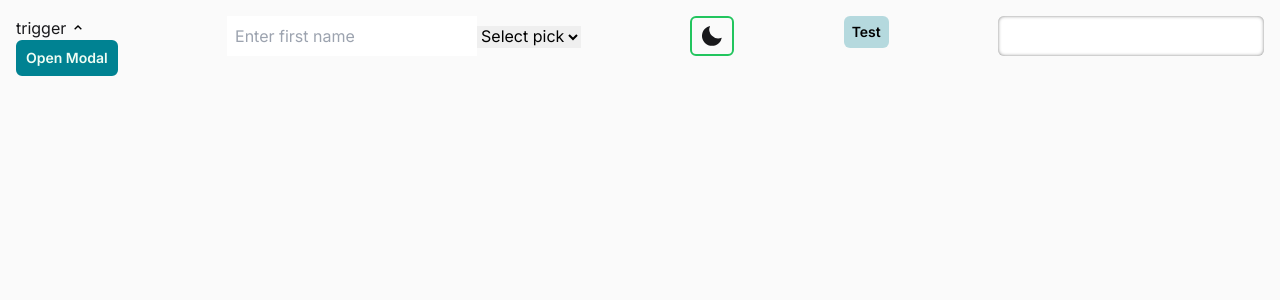
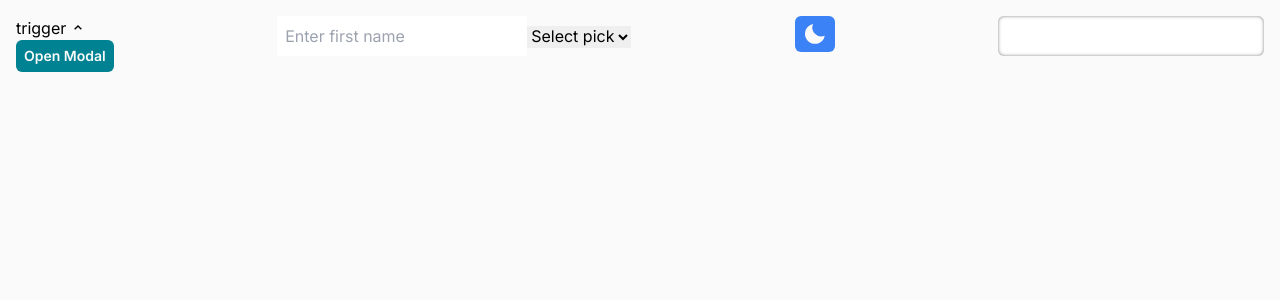
Before and after one commit to samueltanner/mak, a Next.js app: page / in a window 1280 px wide. Shown: the top 300 px of the page. Built offline with nearby package versions, Linux system fonts and the light colour scheme.

Commit message:
simplifies button

```diff
--- a/src/app/_hooks/useMakUi/components/Button.tsx
+++ b/src/app/_hooks/useMakUi/components/Button.tsx
@@ -1,14 +1,15 @@
 "use client"
-import { forwardRef, useEffect, useState } from "react"
+import { forwardRef, useEffect, useMemo, useState } from "react"
 import { InLineLoader } from "./InLineLoader"
-import { useMakUi } from "../context/MakUiContext"
+import { MakUiClassNameHelper, useMakUi } from "../context/MakUiContext"
 import {
   MakUiInteraction,
   MakUiState,
   MakUiVariant,
 } from "../types/default-types"
-import { MakUiVerboseTheme } from "../types/ui-types"
-import { MakUiButtonConfig } from "../types/component-types"
+import { MakUiSimpleTheme, MakUiVerboseTheme } from "../types/ui-types"
+
+import { MakUiRootComponentConfig } from "../types/component-types"
 
 interface ButtonProps {
   text?: string
@@ -74,6 +75,7 @@ interface ButtonProps {
   iconSide?: "left" | "right"
   wrapButtonText?: boolean
   keepStatusVisible?: boolean
+  showFocusRing?: boolean
 }
 
 type ButtonStates = {
@@ -97,7 +99,7 @@ type ButtonInteractions = {
 const buttonClassName = ({
   text,
   buttonStyle,
-  textStyle = "secondary",
+  textStyle = "primary",
   borderStyle = buttonStyle,
   buttonStates,
   width = "fit",
@@ -108,6 +110,7 @@ const buttonClassName = ({
   buttonConfig,
   theme,
   showFocusRing = true,
+  mcn,
 }: {
   text: boolean
   buttonStyle: MakUiVariant
@@ -119,14 +122,34 @@ const buttonClassName = ({
   border?: boolean
   customClassName?: string
   customTextClassName?: string
-  buttonConfig: MakUiButtonConfig
-  theme: MakUiVerboseTheme
+  buttonConfig: MakUiRootComponentConfig
+  theme: MakUiSimpleTheme
   showFocusRing?: boolean
+  mcn: MakUiClassNameHelper
 }) => {
   const textPalette = theme.text
   const colorPalette = theme.color
   const borderPalette = theme.border
   const themePalette = theme.theme
+
+  // console.log({
+  //   mcn: mcn("dark:text-primary", {
+  //     type: "button",
+  //     states: ["disabled", "hover", "focus"],
+  //     theme: "light",
+  //   }),
+  // })
+
+  const className = mcn(
+    `mak(dark:text-${textStyle} bg-${buttonStyle} border-${borderStyle} focus:focus-ring-primary focus:ring-offset-theme-primary) focus:ring-2 focus:ring-offset-2 border-4`,
+    {
+      type: "button",
+      states: ["disabled", "hover", "focus"],
+      theme: "light",
+    }
+  )
+
+  return className
 
   const { state: buttonState, disabled, selected, active, focus } = buttonStates
 
@@ -138,7 +161,7 @@ const buttonClassName = ({
   const textVariantObject = textPalette?.[textStyle]
   const borderVariantObject = borderPalette?.[borderStyle]
 
-  const baseClass = `${buttonConfig.className} fade-in-out ${
+  const baseClass = `${buttonConfig.className} ${
     disabled && "cursor-not-allowed"
   }`
   const textClass = `font-semibold text-${textVariantObject?.base} text-sm hover:text-${textVariantObject?.hover}`
@@ -222,9 +245,10 @@ const Button = forwardRef(
       iconSide = "left",
       wrapButtonText = false,
       keepStatusVisible = false,
+      showFocusRing = true,
     } = buttonProps
 
-    const { verboseTheme, buttonConfig } = useMakUi()
+    const { simpleTheme, componentConfig, mcn } = useMakUi()
 
     const status = isLoading || isError || isSuccess
     const [showStatus, setShowStatus] = useState<boolean>(!!status)
@@ -248,7 +272,7 @@ const Button = forwardRef(
       }
     }, [isLoading, isError, isSuccess])
 
-    const buttonStyle = () => {
+    const buttonStyle = useMemo(() => {
       if (buttonType) return buttonType
       if (secondary) return "secondary"
       if (tertiary) return "tertiary"
@@ -260,9 +284,9 @@ const Button = forwardRef(
       if (custom) return "custom"
       if (primary) return "primary"
       return "primary"
-    }
+    }, [])
 
-    const textStyle = () => {
+    const textStyle = useMemo(() => {
       if (textType) return textType
       if (textSecondary) return "secondary"
       if (textTertiary) return "tertiary"
@@ -273,10 +297,10 @@ const Button = forwardRef(
       if (textInfo) return "info"
       if (textCustom) return "custom"
       if (textPrimary) return "primary"
-      return "secondary"
-    }
+      return "primary"
+    }, [])
 
-    const borderStyle = () => {
+    const borderStyle = useMemo(() => {
       if (borderType) return borderType
       if (borderSecondary) return "secondary"
       if (borderTertiary) return "tertiary"
@@ -287,8 +311,8 @@ const Button = forwardRef(
       if (borderInfo) return "info"
       if (borderCustom) return "custom"
       if (borderPrimary) return "primary"
-      return buttonStyle()
-    }
+      return buttonStyle
+    }, [])
 
     const isDisabled = disabled || isLoading
 
@@ -317,26 +341,54 @@ const Button = forwardRef(
       return "Submit"
     }
 
-    const computedButtonClassName = buttonClassName({
-      text: !!displayTextOrChildren(),
-      buttonStyle: buttonStyle(),
-      textStyle: textStyle(),
-      borderStyle: borderStyle(),
-      buttonStates: currentButtonState(),
-      width,
-      outlined,
-      border,
-      customClassName: className,
-      customTextClassName: textClassName,
-      buttonConfig,
-      theme: verboseTheme,
-    })
+    // const computedButtonClassName = buttonClassName({
+    //   text: !!displayTextOrChildren(),
+    //   buttonStyle: buttonStyle(),
+    //   textStyle: textStyle(),
+    //   borderStyle: borderStyle(),
+    //   buttonStates: currentButtonState(),
+    //   width,
+    //   outlined,
+    //   border,
+    //   customClassName: className,
+    //   customTextClassName: textClassName,
+    //   buttonConfig: componentConfig.buttonConfig,
+    //   theme: simpleTheme,
+    //   mcn: mcn,
+    // })
 
     const handleClick = () => {
       if (!isDisabled && onClick) {
         onClick()
       }
     }
+
+    const { makClassNames, classNames } = useMemo(() => {
+      if (showFocusRing) {
+        return {
+          makClassNames: `focus:focus-ring-${buttonStyle} focus:ring-offset-theme-primary`,
+          classNames: `focus:ring-2 focus:ring-offset-2`,
+        }
+      } else {
+        return {
+          makClassNames: "",
+          classNames: "",
+        }
+      }
+    }, [showFocusRing])
+
+    const cn = useMemo(() => {
+      return mcn(
+        `mak(dark:text-${textStyle} bg-${buttonStyle} border-${borderStyle})`,
+        {
+          type: "button",
+          states: ["disabled", "hover", "focus"],
+          theme: "light",
+          makClassNames,
+          classNames,
+        }
+      )
+    }, [])
 
     return (
       <button
@@ -383,7 +435,7 @@ const Button = forwardRef(
             focus: false,
           })
         }}
-        className={`flex items-center justify-center gap-1 ${computedButtonClassName} `}
+        className={`flex items-center justify-center gap-1 ${cn} `}
         disabled={isDisabled}
         type={type}
         id={id}
@@ -425,4 +477,5 @@ const Button = forwardRef(
 )
 
 Button.displayName = "Button"
+
 export default Button
--- a/src/app/_hooks/useMakUi/constants/ui-constants.ts
+++ b/src/app/_hooks/useMakUi/constants/ui-constants.ts
@@ -249,7 +249,8 @@ export const makUiDefaultStates: MakUiDefaultStateColors = {
 }
 
 export const defaultButtonConfig: MakUiRootComponentConfigInput = {
-  className: "h-fit w-fit px-2 py-1 text-sm rounded-md font-semibold",
+  className:
+    "h-fit w-fit px-2 py-1 text-sm rounded-md font-semibold fade-in-out",
   enabledStates: ["hover", "focus", "disabled"],
 }
 
--- a/src/app/_hooks/useMakUi/context/MakUiContext.tsx
+++ b/src/app/_hooks/useMakUi/context/MakUiContext.tsx
@@ -17,7 +17,6 @@ import {
   MakUiSimpleTheme,
   MakUiStateShades,
   MakUiThemeKey,
-  MakUiThemeKeySH,
   MakUiThemeShades,
   MakUiVerbosePalette,
   MakUiVerboseTheme,
@@ -30,7 +29,9 @@ import {
   defaultComponentConfig,
 } from "../constants/ui-constants"
 import {
+  MakUiComponentConfig,
   MakUiComponentConfigInput,
+  MakUiRootComponentConfig,
   MakUiRootComponentConfigInput,
 } from "../types/component-types"
 import { isEmptyObject } from "@/globals/global-helper-functions"
@@ -121,12 +122,30 @@ const MakUiProviderChild = ({
     (themeMode as MakUiThemeKey | undefined) || defaultTheme
 
   const componentConfig = useMemo(() => {
-    const configObject = {} as MakUiComponentConfigInput
-    for (const key of htmlElements) {
-      const configKey = `${key}Config` as keyof MakUiComponentConfigInput
-      configObject[configKey] =
-        componentConfigInput?.[configKey] || defaultComponentConfig[configKey]
+    const configObject: MakUiComponentConfig = {
+      buttonConfig:
+        (componentConfigInput?.buttonConfig as MakUiRootComponentConfig) ||
+        defaultComponentConfig.buttonConfig,
+      inputConfig:
+        (componentConfigInput?.inputConfig as MakUiRootComponentConfig) ||
+        defaultComponentConfig.inputConfig,
+      textConfig:
+        (componentConfigInput?.textConfig as MakUiRootComponentConfig) ||
+        defaultComponentConfig.textConfig,
+      selectConfig:
+        (componentConfigInput?.selectConfig as MakUiRootComponentConfig) ||
+        defaultComponentConfig.selectConfig,
+      formConfig:
+        (componentConfigInput?.formConfig as MakUiRootComponentConfig) ||
+        defaultComponentConfig.formConfig,
+      dialogConfig:
+        (componentConfigInput?.dialogConfig as MakUiRootComponentConfig) ||
+        defaultComponentConfig.dialogConfig,
+      textareaConfig:
+        (componentConfigInput?.textareaConfig as MakUiRootComponentConfig) ||
+        defaultComponentConfig.textareaConfig,
     }
+
     return configObject
   }, [JSON.stringify(componentConfigInput)])
 
@@ -165,7 +184,7 @@ const MakUiProviderChild = ({
     {} as MakUiVerboseTheme
   )
 
-  const [safeList, setSafeList] = useState<any[]>([])
+  // const [safeList, setSafeList] = useState<any[]>([])
 
   const formattingThemes =
     isEmptyObject(simpleTheme) ||
@@ -183,10 +202,10 @@ const MakUiProviderChild = ({
   const { simplePalette, verbosePalette } = palettesMemo
 
   const makClassName = (
-    className: MakUiClassNameHelperClassNames,
+    className: MakUiClassNameHelperClassNames | undefined,
     options?: MakUiClassNameHelperOptions
   ) => {
-    const { type, states, theme } = options || {}
+    const { type, states, theme, makClassNames, classNames } = options || {}
     const configKey: keyof MakUiComponentConfigInput = type
       ? `${type}Config`
       : "buttonConfig"
@@ -199,38 +218,40 @@ const MakUiProviderChild = ({
       string: className,
       verbosePalette,
       enabledStates,
-      defaultConfig,
+      defaultConfig: type ? defaultConfig : undefined,
       themeMode: defaultTheme,
+      makClassNames,
+      classNames,
     })
   }
 
-  useEffect(() => {
-    const safeList = getTwConfigSafelist({
-      simplePalette,
-      enabledTwVariants,
-    })
+  // useEffect(() => {
+  //   const safeList = getTwConfigSafelist({
+  //     simplePalette,
+  //     enabledTwVariants,
+  //   })
 
-    setSafeList(safeList)
-  }, [])
+  //   setSafeList(safeList)
+  // }, [])
 
-  const getSafeList = () => {
-    console.log(
-      "********************************************************************************************"
-    )
-    console.log(
-      "Copy this to your tailwind.config.js safelist array at the root level of the config object."
-    )
-    console.log(
-      "Please note that this contains stringified regex patterns. You will need to remove the quotes before and after each 'pattern' value."
-    )
-    console.log(
-      "If you add any additional colors, interaction states or need access to additional tailwind variants, you will need to add them to your palette input and/or the enabledStates array in your component config (or in the global enabled states passed as a prop to the MakUi context provider)."
-    )
-    console.log(JSON.stringify(safeList, null, 2))
-    console.log(
-      "********************************************************************************************"
-    )
-  }
+  // const getSafeList = () => {
+  //   console.log(
+  //     "********************************************************************************************"
+  //   )
+  //   console.log(
+  //     "Copy this to your tailwind.config.js safelist array at the root level of the config object."
+  //   )
+  //   console.log(
+  //     "Please note that this contains stringified regex patterns. You will need to remove the quotes before and after each 'pattern' value."
+  //   )
+  //   console.log(
+  //     "If you add any additional colors, interaction states or need access to additional tailwind variants, you will need to add them to your palette input and/or the enabledStates array in your component config (or in the global enabled states passed as a prop to the MakUi context provider)."
+  //   )
+  //   console.log(JSON.stringify(safeList, null, 2))
+  //   console.log(
+  //     "********************************************************************************************"
+  //   )
+  // }
 
   const value = {
     simplePalette,
@@ -249,7 +270,7 @@ const MakUiProviderChild = ({
     enabledThemeModes,
     makClassName,
     mcn: makClassName,
-    getSafeList,
+    // getSafeList,
     constructTailwindColorScale: constructTailwindObject,
   }
 
@@ -265,11 +286,17 @@ type MakUiClassNameHelperOptions = {
   type?: HtmlElementKey
   states?: MakUiInteractionStateKey[]
   theme?: MakUiThemeKey
+  useConfig?: boolean
+  makClassNames?: string
+  classNames?: string
 }
+export type MakUiClassNameHelper = (
+  className: string,
+  options?: MakUiClassNameHelperOptions | undefined
+) => string | undefined
 
 interface MakUiContext {
-  buttonConfig: MakUiRootComponentConfigInput | undefined
-  componentConfig: MakUiComponentConfigInput
+  componentConfig: MakUiComponentConfig
 
   theme: string | undefined
   setTheme: (themeMode: string) => void
@@ -284,12 +311,9 @@ interface MakUiContext {
   simpleTheme: MakUiSimpleTheme
   verboseTheme: MakUiVerboseTheme
 
-  mcn: (
-    className: MakUiClassNameHelperClassNames,
-    options?: MakUiClassNameHelperOptions
-  ) => string | undefined
-  makClassName: (className: string) => string | undefined
-  getSafeList: () => void
+  mcn: MakUiClassNameHelper
+  makClassName: (className?: string) => string | undefined
+  // getSafeList: () => void
   constructTailwindColorScale: ({
     hex,
     step,
--- a/src/app/_hooks/useMakUi/functions/helpers.ts
+++ b/src/app/_hooks/useMakUi/functions/helpers.ts
@@ -870,12 +870,16 @@ export const makClassNameHelper = ({
   enabledStates,
   defaultConfig,
   themeMode,
+  makClassNames,
+  classNames,
 }: {
-  string: string
+  string?: string
   verbosePalette: MakUiVerbosePalette
   enabledStates: MakUiInteractionStateKey[]
   defaultConfig?: MakUiRootComponentConfigInput
   themeMode?: MakUiThemeKey
+  makClassNames?: string
+  classNames?: string
 }) => {
   if (!string) return ""
   let finalClassName = []
@@ -884,24 +888,27 @@ export const makClassNameHelper = ({
   const initialRootClassNames = splitClassNames.find(
     (cn) => !cn.includes("mak(")
   )
-  const rootClassNames = ` ${initialRootClassNames} ${defaultConfig?.className}`
+  let rootClassNames = ` ${initialRootClassNames} ${defaultConfig?.className}`
   if (initialMakClassNames) {
     initialMakClassNames = initialMakClassNames.replace("mak(", "")
   } else {
     return rootClassNames
   }
 
+  initialMakClassNames = `${initialMakClassNames} ${makClassNames}`
+  rootClassNames = `${rootClassNames} ${classNames}`
+
   for (const makCn of initialMakClassNames.split(" ")) {
     let { theme, themeVariant, palette, variant, state, twVariant, opacity } =
       parseMakClassName(makCn)
+
     const opacityString = opacity ? `/${opacity}` : ""
     if (!theme) theme = themeMode
     let target
     if (palette === "theme") {
-      console.log({ theme, themeVariant, palette, variant, state, twVariant })
       const themePalette = verbosePalette[theme!][palette]
       target = themePalette
-      console.log({ themePalette, target })
+
       if (state) {
         const constructedClassName =
           `${state}:${twVariant}-${target[themeVariant]}` + opacityString
@@ -958,8 +965,10 @@ const parseMakClassName = (string: string) => {
   }
   const delimiters = /ring-offset:|[:\/.-]+/
   const splitString = string.split(delimiters)
-  const opacity = splitString[1]
-  if (opacity) {
+
+  let opacity
+  if (string.includes("/")) {
+    opacity = string.split("/")[1]
     makClassNameObj.opacity = opacity
   }
 
--- a/src/app/_views/MakUiView.tsx
+++ b/src/app/_views/MakUiView.tsx
@@ -1,3 +1,4 @@
+"use client"
 import { useState } from "react"
 import Button from "../_hooks/useMakUi/components/Button"
 import { Dropdown } from "../_hooks/useMakUi/components/Dropdown"
@@ -9,18 +10,13 @@ import Modal, {
 import { useMakUi } from "../_hooks/useMakUi/context/MakUiContext"
 
 const MakUiView = () => {
-  const { simpleTheme } = useMakUi()
+  const { simpleTheme, simplePalette, mcn } = useMakUi()
+
   const [modalIsOpen, setModalIsOpen] = useState(false)
   return (
     <div>
       <div>
-        <Dropdown
-          icon={
-            <span className={`text-${simpleTheme.text.primary.base}`}>
-              trigger
-            </span>
-          }
-        >
+        <Dropdown icon={<span className={mcn("text-primary")}>trigger</span>}>
           <span className="flex h-full w-full ">
             <ul>
               <li>Element 1</li>
@@ -44,6 +40,7 @@ const MakUiView = () => {
         onClick={() => {
           setModalIsOpen(true)
         }}
+        showFocusRing={false}
       >
         Open Modal
       </Button>
--- a/src/app/layout.tsx
+++ b/src/app/layout.tsx
@@ -34,7 +34,7 @@ export default function RootLayout({
   return (
     <html lang="en">
       <body className={inter.className}>
-        <MakUiProvider palette={palette} componentConfig={componentConfig}>
+        <MakUiProvider palette={palette} componentConfig={componentConfig} enableSystem>
           {children}
         </MakUiProvider>
       </body>
--- a/src/app/page.tsx
+++ b/src/app/page.tsx
@@ -47,16 +47,6 @@ export default function Home() {
             <BiParty className={`size-6 text-${verboseTheme.text.secondary}`} />
           )}
         </Button>
-        <button
-          disabled
-          className={mcn("mak(disabled/50) focus:ring-2 focus:ring-offset-2", {
-            type: "button",
-            states: ["disabled", "hover", "focus"],
-            theme: "light",
-          })}
-        >
-          Test
-        </button>
 
         <input
           type="text"
--- a/tailwind.config.ts
+++ b/tailwind.config.ts
@@ -12,99 +12,37 @@ const config: Config = {
   safelist: [
     {
       pattern:
-        /((bg)|(text)|(border)|(ring)|(outline)|(ring-offset)|(fill)|(stroke))-(mak-teal)-(300|400|500|600)/,
-      variants: [
-        "hover",
-        "focus",
-        "disabled",
-        "dark:hover",
-        "dark:focus",
-        "dark:disabled",
-      ],
+        /bg-(black|blue|green|orange|red|mak-teal|yellow|zinc|purple)-(50|100|200|300|400|500|600|700|800|900|950)/,
+      variants: ["hover", "focus", "disabled"],
+    },
+    {
+      pattern: /bg-(white|black)/,
+      variants: ["hover", "focus", "disabled"],
     },
     {
       pattern:
-        /((bg)|(text)|(border)|(ring)|(outline)|(ring-offset)|(fill)|(stroke))-(blue)-(50|200|300|400|500|600|800|900|950)/,
-      variants: [
-        "hover",
-        "focus",
-        "disabled",
-        "dark:hover",
-        "dark:focus",
-        "dark:disabled",
-      ],
+        /text-(black|blue|green|orange|red|mak-teal|white|yellow|zinc|purple)-(50|100|200|300|400|500|600|700|800|900|950)/,
+      variants: ["hover", "focus", "disabled"],
     },
     {
       pattern:
-        /((bg)|(text)|(border)|(ring)|(outline)|(ring-offset)|(fill)|(stroke))-(purple)-(300|500|600)/,
-      variants: [
-        "hover",
-        "focus",
-        "disabled",
-        "dark:hover",
-        "dark:focus",
-        "dark:disabled",
-      ],
+        /border-(black|blue|green|orange|red|mak-teal|white|yellow|zinc|purple)-(50|100|200|300|400|500|600|700|800|900|950)/,
+      variants: ["hover", "focus", "disabled"],
     },
     {
       pattern:
-        /((bg)|(text)|(border)|(ring)|(outline)|(ring-offset)|(fill)|(stroke))-(zinc)-(50|100|200|300|400|500|600|700|800|900|950)/,
-      variants: [
-        "hover",
-        "focus",
-        "disabled",
-        "dark:hover",
-        "dark:focus",
-        "dark:disabled",
-      ],
+        /ring-(black|blue|green|orange|red|mak-teal|white|yellow|zinc|purple)-(50|100|200|300|400|500|600|700|800|900|950)/,
+      variants: ["hover", "focus", "disabled"],
     },
     {
       pattern:
-        /((bg)|(text)|(border)|(ring)|(outline)|(ring-offset)|(fill)|(stroke))-(green)-(50|200|300|400|500|600|800|900|950)/,
-      variants: [
-        "hover",
-        "focus",
-        "disabled",
-        "dark:hover",
-        "dark:focus",
-        "dark:disabled",
-      ],
+        /ring-offset-(black|blue|green|orange|red|mak-teal|white|yellow|zinc|purple)-(50|100|200|300|400|500|600|700|800|900|950)/,
+      variants: ["hover", "focus", "disabled"],
     },
     {
       pattern:
-        /((bg)|(text)|(border)|(ring)|(outline)|(ring-offset)|(fill)|(stroke))-(red)-(50|200|300|400|500|600|800|900|950)/,
-      variants: [
-        "hover",
-        "focus",
-        "disabled",
-        "dark:hover",
-        "dark:focus",
-        "dark:disabled",
-      ],
-    },
-    {
-      pattern:
-        /((bg)|(text)|(border)|(ring)|(outline)|(ring-offset)|(fill)|(stroke))-(yellow)-(50|200|300|400|500|600|800|900|950)/,
-      variants: [
-        "hover",
-        "focus",
-        "disabled",
-        "dark:hover",
-        "dark:focus",
-        "dark:disabled",
-      ],
-    },
-    {
-      pattern:
-        /((bg)|(text)|(border)|(ring)|(outline)|(ring-offset)|(fill)|(stroke))-(white|black)/,
-      variants: [
-        "hover",
-        "focus",
-        "disabled",
-        "dark:hover",
-        "dark:focus",
-        "dark:disabled",
-      ],
+        /outline-(black|blue|green|orange|red|mak-teal|white|yellow|zinc|purple)-(50|100|200|300|400|500|600|700|800|900|950)/,
+      variants: ["hover", "focus", "disabled"],
     },
   ],
   theme: {
@@ -149,3 +87,155 @@ const config: Config = {
   ],
 }
 export default config
+
+// import type { Config } from "tailwindcss"
+// const plugin = require("tailwindcss/plugin")
+
+// const config: Config = {
+//   darkMode: "class",
+//   content: [
+//     "./pages/**/*.{js,jsx,ts,tsx}",
+//     "./components/**/*.{js,jsx,ts,tsx}",
+//     "./app/**/*.{js,jsx,ts,tsx}",
+//     "./src/**/*.{js,jsx,ts,tsx}",
+//   ],
+//   safelist: [
+//     {
+//       pattern:
+//         /((bg)|(text)|(border)|(ring)|(outline)|(ring-offset)|(fill)|(stroke))-(mak-teal)-(300|400|500|600)/,
+//       variants: [
+//         "hover",
+//         "focus",
+//         "disabled",
+//         "dark:hover",
+//         "dark:focus",
+//         "dark:disabled",
+//       ],
+//     },
+//     {
+//       pattern:
+//         /((bg)|(text)|(border)|(ring)|(outline)|(ring-offset)|(fill)|(stroke))-(blue)-(50|200|300|400|500|600|800|900|950)/,
+//       variants: [
+//         "hover",
+//         "focus",
+//         "disabled",
+//         "dark:hover",
+//         "dark:focus",
+//         "dark:disabled",
+//       ],
+//     },
+//     {
+//       pattern:
+//         /((bg)|(text)|(border)|(ring)|(outline)|(ring-offset)|(fill)|(stroke))-(purple)-(300|500|600)/,
+//       variants: [
+//         "hover",
+//         "focus",
+//         "disabled",
+//         "dark:hover",
+//         "dark:focus",
+//         "dark:disabled",
+//       ],
+//     },
+//     {
+//       pattern:
+//         /((bg)|(text)|(border)|(ring)|(outline)|(ring-offset)|(fill)|(stroke))-(zinc)-(50|100|200|300|400|500|600|700|800|900|950)/,
+//       variants: [
+//         "hover",
+//         "focus",
+//         "disabled",
+//         "dark:hover",
+//         "dark:focus",
+//         "dark:disabled",
+//       ],
+//     },
+//     {
+//       pattern:
+//         /((bg)|(text)|(border)|(ring)|(outline)|(ring-offset)|(fill)|(stroke))-(green)-(50|200|300|400|500|600|800|900|950)/,
+//       variants: [
+//         "hover",
+//         "focus",
+//         "disabled",
+//         "dark:hover",
+//         "dark:focus",
+//         "dark:disabled",
+//       ],
+//     },
+//     {
+//       pattern:
+//         /((bg)|(text)|(border)|(ring)|(outline)|(ring-offset)|(fill)|(stroke))-(red)-(50|200|300|400|500|600|800|900|950)/,
+//       variants: [
+//         "hover",
+//         "focus",
+//         "disabled",
+//         "dark:hover",
+//         "dark:focus",
+//         "dark:disabled",
+//       ],
+//     },
+//     {
+//       pattern:
+//         /((bg)|(text)|(border)|(ring)|(outline)|(ring-offset)|(fill)|(stroke))-(yellow)-(50|200|300|400|500|600|800|900|950)/,
+//       variants: [
+//         "hover",
+//         "focus",
+//         "disabled",
+//         "dark:hover",
+//         "dark:focus",
+//         "dark:disabled",
+//       ],
+//     },
+//     {
+//       pattern:
+//         /((bg)|(text)|(border)|(ring)|(outline)|(ring-offset)|(fill)|(stroke))-(white|black)/,
+//       variants: [
+//         "hover",
+//         "focus",
+//         "disabled",
+//         "dark:hover",
+//         "dark:focus",
+//         "dark:disabled",
+//       ],
+//     },
+//   ],
+//   theme: {
+//     extend: {
+//       colors: {
+//         mak: {
+//           teal: {
+//             50: "#e6f3f4",
+//             100: "#e6f3f4",
+//             200: "#acd6dc",
+//             300: "#73bac3",
+//             400: "#399eab",
+//             500: "#008292",
+//             600: "#006571",
+//             700: "#004850",
+//             800: "#002a2f",
+//             900: "#000d0f",
+//             950: "#000d0f",
+//           },
+//         },
+//       },
+//       dropShadow: {
+//         "hard-sm": "2.5px 2.5px 1px rgba(0, 0, 0, 0.25)",
+//       },
+//       boxShadow: {
+//         "hard-sm": "inset 0px 0px 3.5px rgba(0, 0, 0, 0.5)",
+//       },
+//     },
+//   },
+//   plugins: [
+//     require("tailwindcss-animate"),
+//     plugin(function ({ addUtilities }: any) {
+//       /** @type {import('@types/tailwindcss').Utility} */
+//       const utilities = {
+//         ".fade-in-out": {
+//           transition: "all 200ms ease-in-out",
+//         },
+//       }
+
+//       addUtilities(utilities, ["responsive", "hover"]) // Variants
+//     }),
+//   ],
+// }
+// export default config
```
Also changed, not shown: src/app/_hooks/useMakUi/types/component-types.ts (+19 -0 lines), src/app/_hooks/useMakUi/components/ComponentWrapper.tsx (added).
